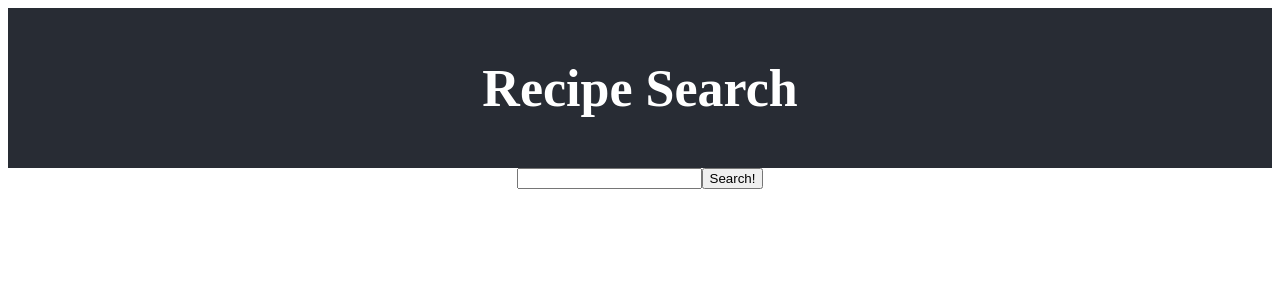
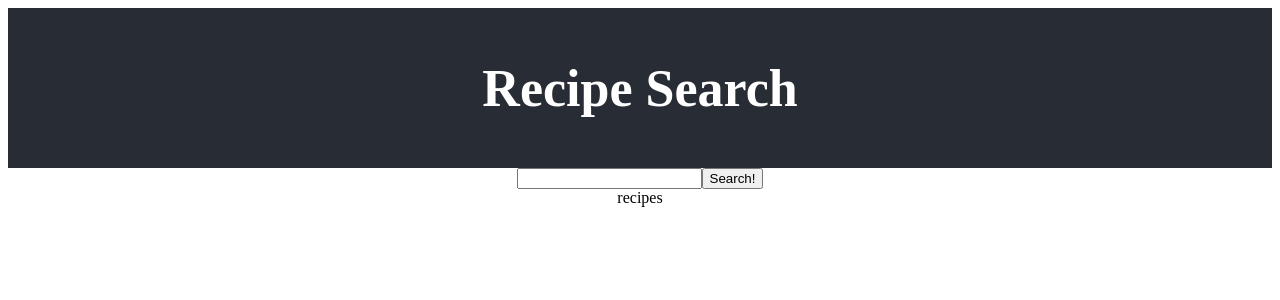
Before and after one commit to MandSolo/react-recipesearch, a React (Create React App) app: page / in a window 1280 px wide. Shown: the top 300 px of the page. Built offline with nearby package versions, Linux system fonts and the light colour scheme.

Commit message:
started recipes.js

```diff
--- a/src/App.js
+++ b/src/App.js
@@ -1,5 +1,6 @@
 import React, { Component } from "react";
 import Form from "./components/Form.js";
+import Recipes from "./components/Recipes.js";
 import "./App.css";
 
 class App extends Component {
@@ -29,15 +30,15 @@ class App extends Component {
           <h1 className="App-title">Recipe Search</h1>
         </header>
         <Form getRecipe={this.getRecipe} />
-        {this.state.recipes.map(recipe => {
+        {/* {this.state.recipes.map(recipe => {
           return (
-            <div>
-              <img src={recipe.image_url} alt="{recipe.title}"/>
-<p key={recipe.recipe_id}> {recipe.title}</p>
-</div>
-          )
-
-        })}
+            <div key={recipe.recipe_id}>
+              <img src={recipe.image_url} alt="{recipe.title}" />
+              <p>{recipe.title}</p>
+            </div>
+          );
+        })} */}
+        <Recipes />
       </div>
     );
   }
--- /dev/null
+++ b/src/components/Recipes.js
@@ -0,0 +1,9 @@
+import React from 'react';
+
+const Recipes = () => (
+    <div>
+        recipes
+    </div>
+)
+
+export default Recipes;
```
